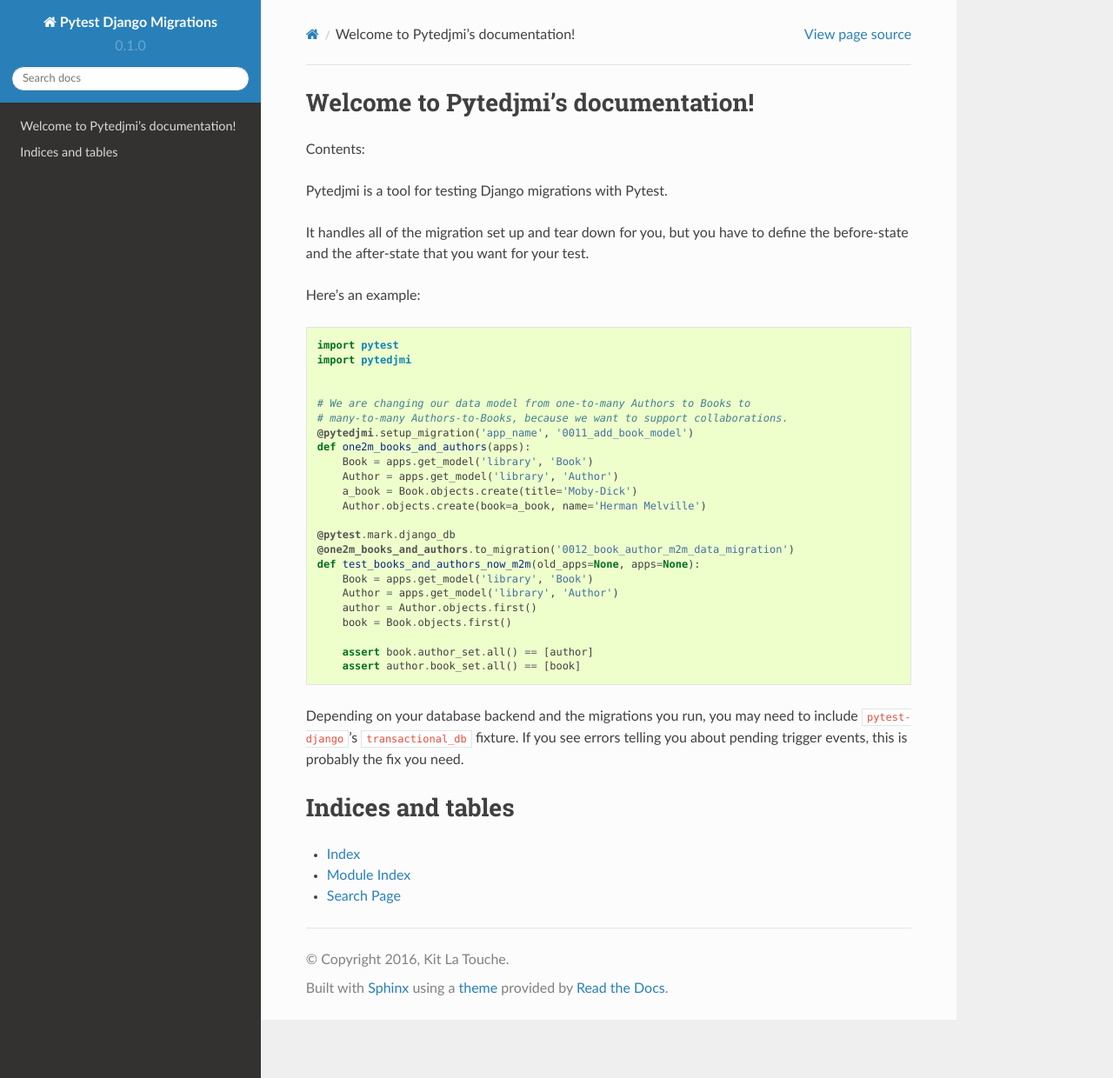
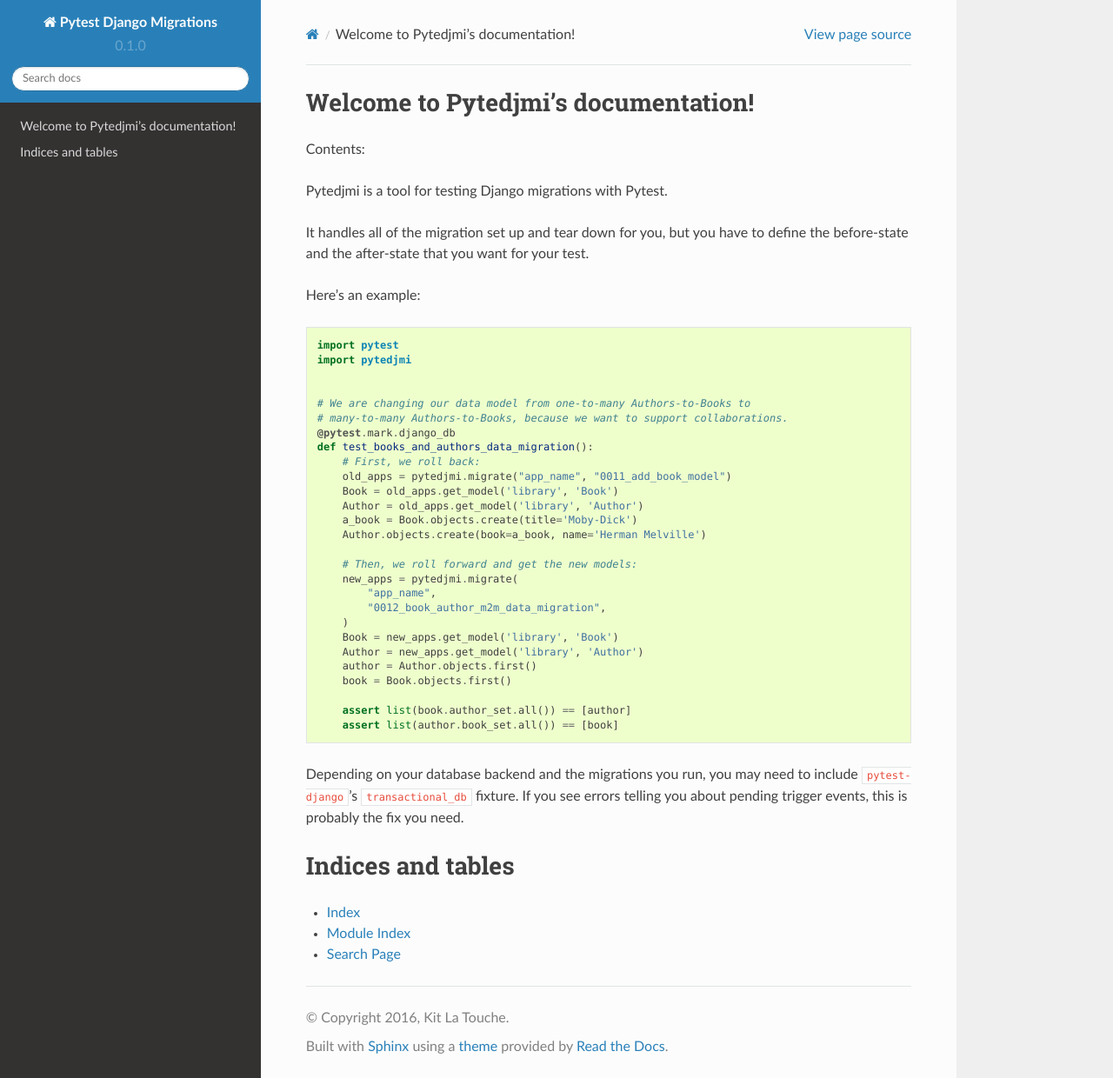
Before and after one commit to wlonk/pytest-django-migrations, a Sphinx documentation site: the page built from docs/source/index.rst, in a window 1280 px wide and 1240 px high. Shown: the whole window at 87% size. Built offline with Sphinx 7.4.7 and the Read the Docs theme 2.0.0, drawn with Linux system fonts in a browser that asks for light colours.

```diff
--- a/docs/source/index.rst
+++ b/docs/source/index.rst
@@ -21,25 +21,29 @@ Here's an example:
    import pytedjmi
 
 
-   # We are changing our data model from one-to-many Authors to Books to
+   # We are changing our data model from one-to-many Authors-to-Books to
    # many-to-many Authors-to-Books, because we want to support collaborations.
-   @pytedjmi.setup_migration('app_name', '0011_add_book_model')
-   def one2m_books_and_authors(apps):
-       Book = apps.get_model('library', 'Book')
-       Author = apps.get_model('library', 'Author')
+   @pytest.mark.django_db
+   def test_books_and_authors_data_migration():
+       # First, we roll back:
+       old_apps = pytedjmi.migrate("app_name", "0011_add_book_model")
+       Book = old_apps.get_model('library', 'Book')
+       Author = old_apps.get_model('library', 'Author')
        a_book = Book.objects.create(title='Moby-Dick')
        Author.objects.create(book=a_book, name='Herman Melville')
 
-   @pytest.mark.django_db
-   @one2m_books_and_authors.to_migration('0012_book_author_m2m_data_migration')
-   def test_books_and_authors_now_m2m(old_apps=None, apps=None):
-       Book = apps.get_model('library', 'Book')
-       Author = apps.get_model('library', 'Author')
+       # Then, we roll forward and get the new models:
+       new_apps = pytedjmi.migrate(
+           "app_name",
+           "0012_book_author_m2m_data_migration",
+       )
+       Book = new_apps.get_model('library', 'Book')
+       Author = new_apps.get_model('library', 'Author')
        author = Author.objects.first()
        book = Book.objects.first()
 
-       assert book.author_set.all() == [author]
-       assert author.book_set.all() == [book]
+       assert list(book.author_set.all()) == [author]
+       assert list(author.book_set.all()) == [book]
 
 
 Depending on your database backend and the migrations you run, you may
```
Also changed, not shown: 2 other files.
